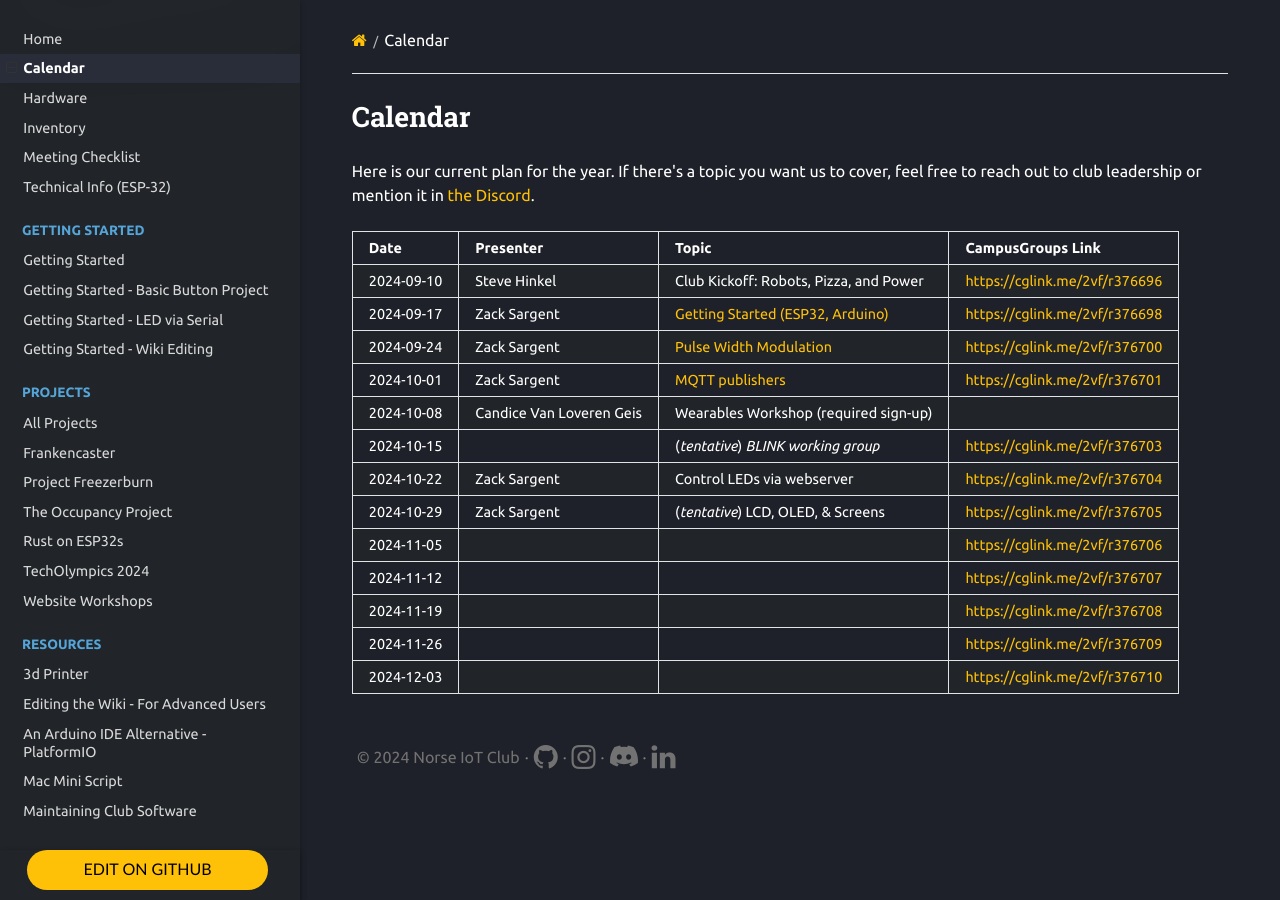
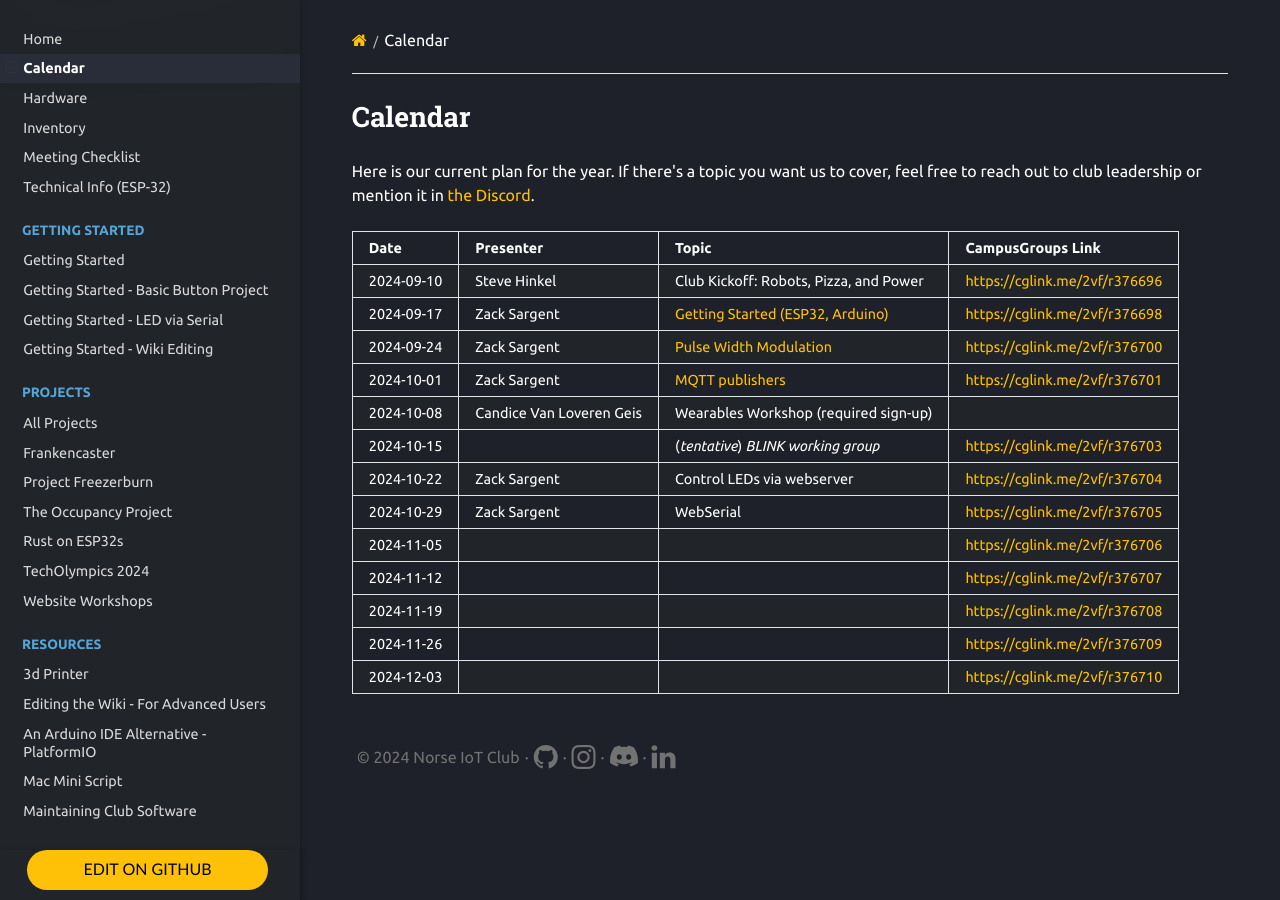
Before and after one commit to Norse-IoT/Wiki, an MkDocs documentation site: the page built from docs/calendar.md, in a window 1280 px wide. Built offline with MkDocs 1.6.1, drawn with Linux system fonts in a browser that asks for light colours; nearby versions of some CDN libraries.

Commit message:
Update calendar.md

```diff
--- a/docs/calendar.md
+++ b/docs/calendar.md
@@ -11,7 +11,7 @@
 | 2024-10-08 | Candice Van Loveren Geis | Wearables Workshop (required sign-up) |  |
 | 2024-10-15 |               | (_tentative_) *BLINK working group*    | <https://cglink.me/2vf/r376703> |
 | 2024-10-22 | Zack Sargent  | Control LEDs via webserver             | <https://cglink.me/2vf/r376704> |
-| 2024-10-29 | Zack Sargent  | (*tentative*) LCD, OLED, & Screens     | <https://cglink.me/2vf/r376705> |
+| 2024-10-29 | Zack Sargent  | WebSerial                              | <https://cglink.me/2vf/r376705> |
 | 2024-11-05 |               |                                        | <https://cglink.me/2vf/r376706> |
 | 2024-11-12 |               |                                        | <https://cglink.me/2vf/r376707> |
 | 2024-11-19 |               |                                        | <https://cglink.me/2vf/r376708> |
```
